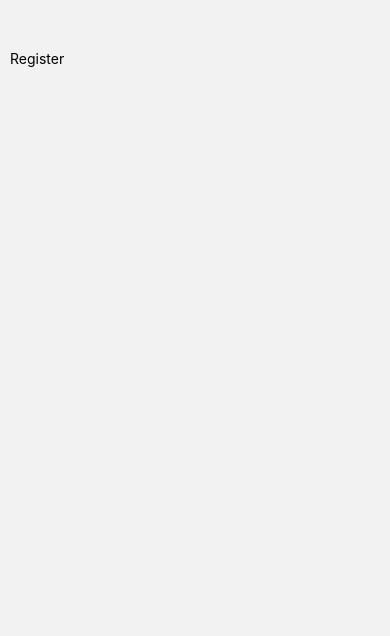
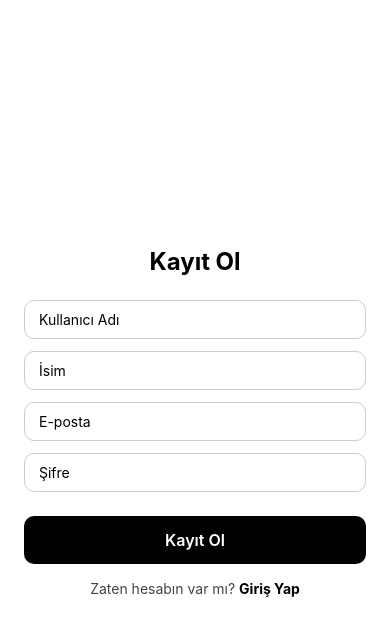
Before and after one commit to emreertugrl/FS_NextStore, a React Native app in the folder mobile/: screen / in a window 390 px wide. Shown: the top 636 px of the page. Built offline with nearby package versions, Linux system fonts and the light colour scheme.

Commit message:
register and login defined

```diff
--- a/mobile/src/screens/home/index.tsx
+++ b/mobile/src/screens/home/index.tsx
@@ -1,8 +1,6 @@
-//import liraries
-import React, {Component} from 'react';
+import React from 'react';
 import {View, Text, StyleSheet} from 'react-native';
 
-// create a component
 const Home = () => {
   return (
     <View style={styles.container}>
@@ -11,15 +9,12 @@ const Home = () => {
   );
 };
 
-// define your styles
 const styles = StyleSheet.create({
   container: {
     flex: 1,
     justifyContent: 'center',
     alignItems: 'center',
-    backgroundColor: '#2c3e50',
   },
 });
 
-//make this component available to the app
 export default Home;
--- a/mobile/src/screens/login/index.tsx
+++ b/mobile/src/screens/login/index.tsx
@@ -1,25 +1,148 @@
-//import liraries
-import React, {Component} from 'react';
-import {View, Text, StyleSheet} from 'react-native';
+// screens/LoginScreen.tsx
+import React from 'react';
+import {
+  View,
+  Text,
+  TextInput,
+  TouchableOpacity,
+  StyleSheet,
+  Alert,
+} from 'react-native';
+import {Formik} from 'formik';
+import * as Yup from 'yup';
+import {useNavigation} from '@react-navigation/native';
+import Routes from '../../utils/routes';
 
-// create a component
-const Login = () => {
+const LoginSchema = Yup.object().shape({
+  username: Yup.string().required('Kullanıcı adı zorunlu'),
+  password: Yup.string().required('Şifre zorunlu'),
+});
+
+const LoginScreen: React.FC = () => {
+  const navigation = useNavigation();
+
+  const handleLogin = async (values: {username: string; password: string}) => {
+    try {
+      const response = await fetch(`${process.env.BASEURL}/auth/login`, {
+        method: 'POST',
+        headers: {'Content-Type': 'application/json'},
+        body: JSON.stringify(values),
+      });
+
+      const result = await response.json();
+      console.log(result);
+
+      if (response.ok) {
+        Alert.alert('Başarılı', `Hoş geldin, ${result.user.name}`);
+        navigation.navigate(Routes.TAB);
+      } else {
+        Alert.alert('Hata', result.message || 'Giriş başarısız');
+      }
+    } catch (error) {
+      Alert.alert('Hata', 'Bir hata oluştu');
+    }
+  };
+
   return (
     <View style={styles.container}>
-      <Text>Login</Text>
+      <Text style={styles.title}>Giriş Yap</Text>
+
+      <Formik
+        initialValues={{username: '', password: ''}}
+        validationSchema={LoginSchema}
+        onSubmit={handleLogin}>
+        {({
+          handleChange,
+          handleBlur,
+          handleSubmit,
+          values,
+          errors,
+          touched,
+        }) => (
+          <>
+            <TextInput
+              style={styles.input}
+              placeholder="Kullanıcı Adı"
+              onChangeText={handleChange('username')}
+              onBlur={handleBlur('username')}
+              value={values.username}
+            />
+            {touched.username && errors.username && (
+              <Text style={styles.errorText}>{errors.username}</Text>
+            )}
+
+            <TextInput
+              style={styles.input}
+              placeholder="Şifre"
+              secureTextEntry
+              onChangeText={handleChange('password')}
+              onBlur={handleBlur('password')}
+              value={values.password}
+            />
+            {touched.password && errors.password && (
+              <Text style={styles.errorText}>{errors.password}</Text>
+            )}
+
+            <TouchableOpacity
+              style={styles.button}
+              onPress={() => handleSubmit()}>
+              <Text style={styles.buttonText}>Giriş Yap</Text>
+            </TouchableOpacity>
+          </>
+        )}
+      </Formik>
+      <TouchableOpacity onPress={() => navigation.navigate(Routes.REGISTER)}>
+        <Text style={styles.linkText}>
+          Hesabın yok mu? <Text style={styles.linkBold}>Kayıt Ol</Text>
+        </Text>
+      </TouchableOpacity>
     </View>
   );
 };
 
-// define your styles
 const styles = StyleSheet.create({
   container: {
     flex: 1,
     justifyContent: 'center',
-    alignItems: 'center',
-    backgroundColor: '#2c3e50',
+    padding: 24,
+    backgroundColor: '#fff',
+  },
+  title: {
+    fontSize: 24,
+    fontWeight: 'bold',
+    textAlign: 'center',
+    marginBottom: 24,
+  },
+  input: {
+    borderWidth: 1,
+    borderColor: '#ccc',
+    borderRadius: 10,
+    paddingHorizontal: 14,
+    paddingVertical: 10,
+    marginBottom: 12,
+  },
+  button: {
+    backgroundColor: '#000',
+    paddingVertical: 14,
+    borderRadius: 10,
+    marginTop: 12,
+  },
+  buttonText: {
+    color: '#fff',
+    textAlign: 'center',
+    fontWeight: '600',
+    fontSize: 16,
+  },
+  errorText: {color: 'red', marginBottom: 8, fontSize: 13},
+  linkText: {
+    marginTop: 16,
+    color: '#444',
+    textAlign: 'center',
+  },
+  linkBold: {
+    color: '#000',
+    fontWeight: 'bold',
   },
 });
 
-//make this component available to the app
-export default Login;
+export default LoginScreen;
--- a/mobile/src/screens/register/index.tsx
+++ b/mobile/src/screens/register/index.tsx
@@ -1,17 +1,182 @@
 import React from 'react';
-import {View, Text, StyleSheet} from 'react-native';
-import defaultStyles from '../../styles/defaultStyles';
+import {
+  View,
+  Text,
+  TextInput,
+  TouchableOpacity,
+  StyleSheet,
+  Alert,
+} from 'react-native';
+import {Formik} from 'formik';
+import * as Yup from 'yup';
+import Routes from '../../utils/routes';
+import {useNavigation} from '@react-navigation/native';
+
+const RegisterSchema = Yup.object().shape({
+  username: Yup.string().required('Kullanıcı adı zorunlu'),
+  name: Yup.string().required('İsim zorunlu'),
+  email: Yup.string().email('Geçersiz e-posta').required('E-posta zorunlu'),
+  password: Yup.string()
+    .min(6, 'Şifre en az 6 karakter olmalı')
+    .required('Şifre zorunlu'),
+});
 
 const Register: React.FC = () => {
+  const navigation = useNavigation();
+  const handleRegister = async (values: {
+    username: string;
+    name: string;
+    email: string;
+    password: string;
+  }) => {
+    try {
+      const response = await fetch(`${process.env.BASEURL}/auth/register`, {
+        method: 'POST',
+        headers: {'Content-Type': 'application/json'},
+        body: JSON.stringify(values),
+      });
+
+      const result = await response.json();
+
+      if (response.ok) {
+        Alert.alert('Kayıt Başarılı', 'Şimdi giriş yapabilirsiniz.');
+        navigation.navigate(Routes.LOGIN);
+        values.email = '';
+        values.name = '';
+        values.password = '';
+        values.username = '';
+      } else {
+        Alert.alert('Hata', result.message || 'Kayıt başarısız');
+      }
+    } catch (error) {
+      console.log(error.message);
+      Alert.alert('Hata', 'Bir hata oluştu');
+    }
+  };
+
   return (
-    <View style={defaultStyles.container}>
-      <Text>Register</Text>
+    <View style={styles.container}>
+      <Text style={styles.title}>Kayıt Ol</Text>
+
+      <Formik
+        initialValues={{username: '', name: '', email: '', password: ''}}
+        validationSchema={RegisterSchema}
+        onSubmit={handleRegister}>
+        {({
+          handleChange,
+          handleBlur,
+          handleSubmit,
+          values,
+          errors,
+          touched,
+        }) => (
+          <>
+            <TextInput
+              style={styles.input}
+              placeholder="Kullanıcı Adı"
+              onChangeText={handleChange('username')}
+              onBlur={handleBlur('username')}
+              value={values.username}
+            />
+            {touched.username && errors.username && (
+              <Text style={styles.errorText}>{errors.username}</Text>
+            )}
+
+            <TextInput
+              style={styles.input}
+              placeholder="İsim"
+              onChangeText={handleChange('name')}
+              onBlur={handleBlur('name')}
+              value={values.name}
+            />
+            {touched.name && errors.name && (
+              <Text style={styles.errorText}>{errors.name}</Text>
+            )}
+
+            <TextInput
+              style={styles.input}
+              placeholder="E-posta"
+              keyboardType="email-address"
+              onChangeText={handleChange('email')}
+              onBlur={handleBlur('email')}
+              value={values.email}
+            />
+            {touched.email && errors.email && (
+              <Text style={styles.errorText}>{errors.email}</Text>
+            )}
+
+            <TextInput
+              style={styles.input}
+              placeholder="Şifre"
+              secureTextEntry
+              onChangeText={handleChange('password')}
+              onBlur={handleBlur('password')}
+              value={values.password}
+            />
+            {touched.password && errors.password && (
+              <Text style={styles.errorText}>{errors.password}</Text>
+            )}
+
+            <TouchableOpacity
+              style={styles.button}
+              onPress={() => handleSubmit()}>
+              <Text style={styles.buttonText}>Kayıt Ol</Text>
+            </TouchableOpacity>
+          </>
+        )}
+      </Formik>
+      <TouchableOpacity onPress={() => navigation.navigate(Routes.LOGIN)}>
+        <Text style={styles.linkText}>
+          Zaten hesabın var mı? <Text style={styles.linkBold}>Giriş Yap</Text>
+        </Text>
+      </TouchableOpacity>
     </View>
   );
 };
 
 const styles = StyleSheet.create({
-  container: {},
+  container: {
+    flex: 1,
+    justifyContent: 'center',
+    padding: 24,
+    backgroundColor: '#fff',
+  },
+  title: {
+    fontSize: 24,
+    fontWeight: 'bold',
+    textAlign: 'center',
+    marginBottom: 24,
+  },
+  input: {
+    borderWidth: 1,
+    borderColor: '#ccc',
+    borderRadius: 10,
+    paddingHorizontal: 14,
+    paddingVertical: 10,
+    marginBottom: 12,
+  },
+  button: {
+    backgroundColor: '#000',
+    paddingVertical: 14,
+    borderRadius: 10,
+    marginTop: 12,
+  },
+  buttonText: {
+    color: '#fff',
+    textAlign: 'center',
+    fontWeight: '600',
+    fontSize: 16,
+  },
+  errorText: {color: 'red', marginBottom: 8, fontSize: 13},
+  linkText: {
+    marginTop: 16,
+    color: '#444',
+    textAlign: 'center',
+  },
+  linkBold: {
+    color: '#000',
+    fontWeight: 'bold',
+  },
 });
 
 export default Register;
```
